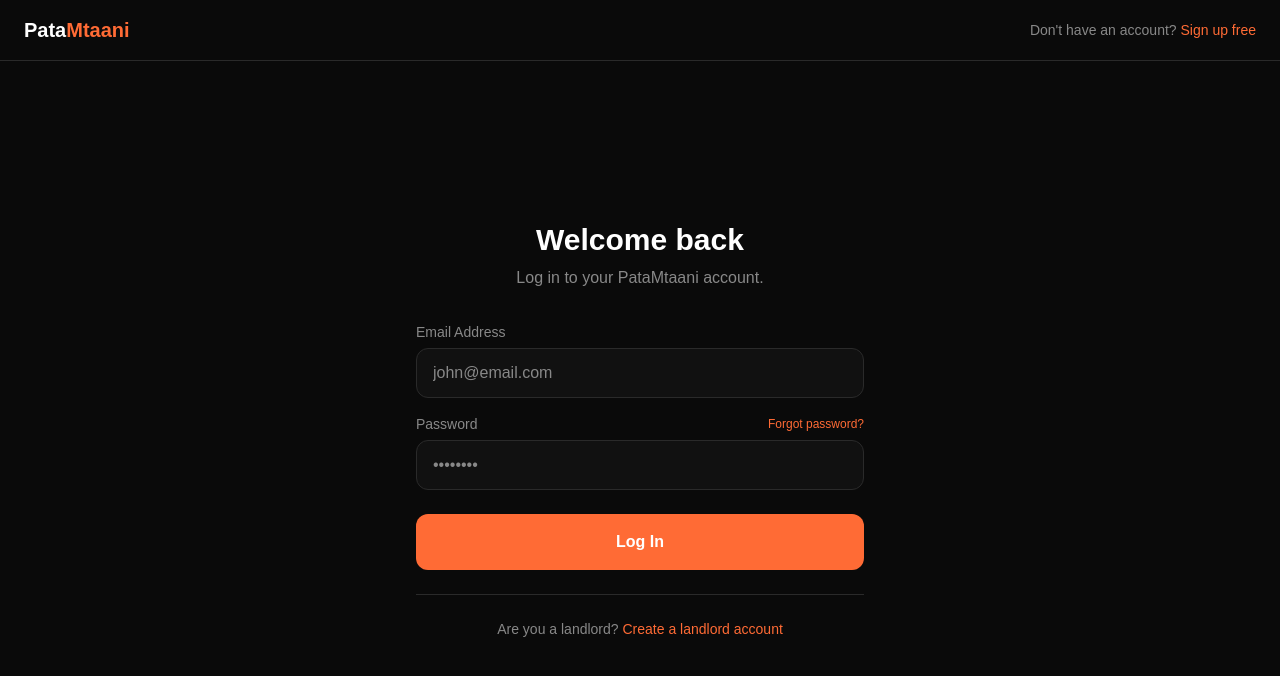
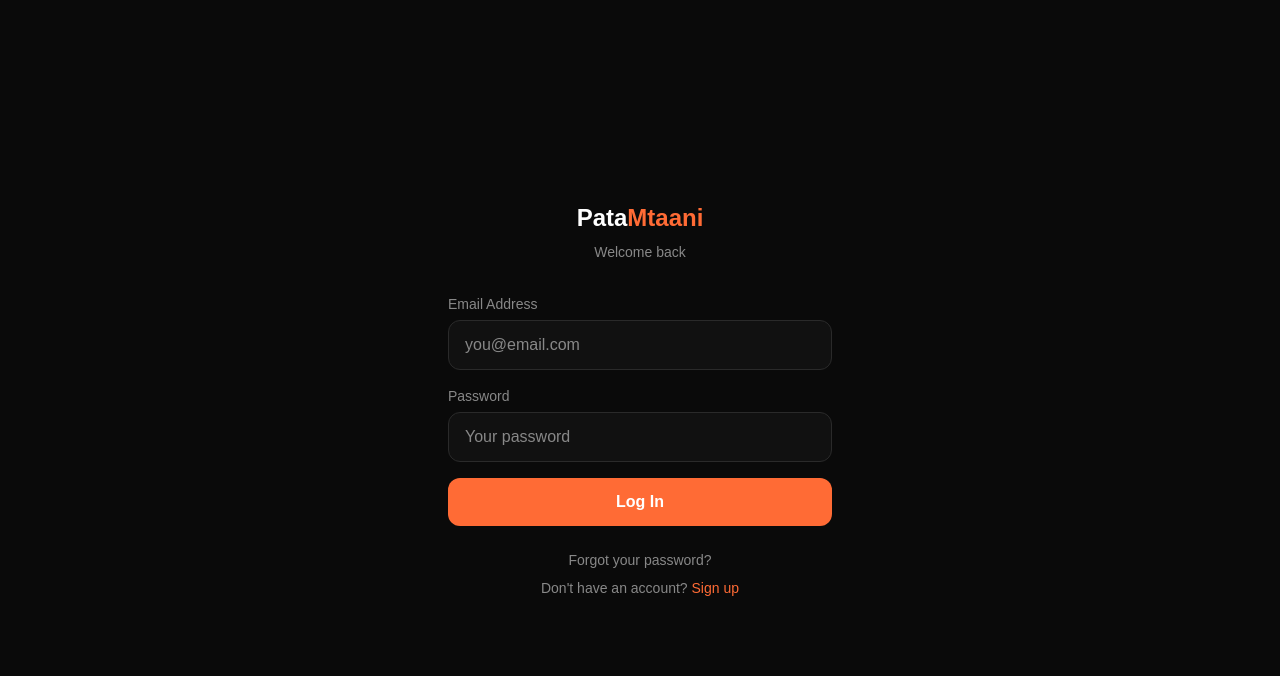
Before and after one commit to finleymwangi/patamtaanikenya, a Next.js app: page /login in a window 1280 px wide. Shown: the top 676 px of the page. Built offline with nearby package versions, Linux system fonts and the light colour scheme.

Commit message:
Fix login page Suspense boundary for Vercel build

```diff
--- a/src/app/login/page.js
+++ b/src/app/login/page.js
@@ -1,20 +1,30 @@
 "use client";
-import { useState, useEffect } from "react";
+import { useState, useEffect, Suspense } from "react";
 import Link from "next/link";
-import { useSearchParams } from "next/navigation";
+import { useRouter, useSearchParams } from "next/navigation";
 
-export default function Login() {
-  const [formData, setFormData] = useState({ email: "", password: "" });
+function LoginForm() {
+  const [email, setEmail] = useState("");
+  const [password, setPassword] = useState("");
+  const [error, setError] = useState("");
   const [loading, setLoading] = useState(false);
-  const [error, setError] = useState("");
+  const router = useRouter();
   const searchParams = useSearchParams();
+  const redirect = searchParams.get("redirect") || null;
 
-  const handleChange = (e) => {
-    const { name, value } = e.target;
-    setFormData((prev) => ({ ...prev, [name]: value }));
-  };
+  useEffect(() => {
+    const stored = localStorage.getItem("patamtaani_user");
+    if (stored) {
+      const user = JSON.parse(stored);
+      if (redirect) {
+        router.push(redirect);
+      } else {
+        router.push(user.role === "landlord" ? "/dashboard/landlord" : "/dashboard/tenant");
+      }
+    }
+  }, []);
 
-  const handleLogin = async (e) => {
+  const handleSubmit = async (e) => {
     e.preventDefault();
     setError("");
     setLoading(true);
@@ -22,17 +32,15 @@ export default function Login() {
       const res = await fetch("/api/auth/login", {
         method: "POST",
         headers: { "Content-Type": "application/json" },
-        body: JSON.stringify(formData),
+        body: JSON.stringify({ email, password }),
       });
       const data = await res.json();
       if (!res.ok) throw new Error(data.error || "Login failed.");
       localStorage.setItem("patamtaani_user", JSON.stringify(data.user));
-
-      const redirectTo = searchParams.get("redirect");
-      if (redirectTo) {
-        window.location.href = redirectTo;
+      if (redirect) {
+        router.push(redirect);
       } else {
-        window.location.href = data.role === "landlord" ? "/dashboard/landlord" : "/dashboard/tenant";
+        router.push(data.role === "landlord" ? "/dashboard/landlord" : "/dashboard/tenant");
       }
     } catch (err) {
       setError(err.message);
@@ -42,59 +50,40 @@ export default function Login() {
   };
 
   return (
-    <main className="min-h-screen bg-[#0a0a0a] text-white flex flex-col">
-
-      <nav className="flex items-center justify-between px-6 py-4 border-b border-[#2a2a2a]">
-        <Link href="/" className="text-xl font-black">
+    <div className="w-full max-w-sm">
+      <div className="text-center mb-8">
+        <Link href="/" className="text-2xl font-black">
           <span className="text-white">Pata</span>
           <span className="text-[#FF6B35]">Mtaani</span>
         </Link>
-        <p className="text-sm text-[#888]">
-          Don't have an account?{" "}
-          <Link href="/signup" className="text-[#FF6B35] hover:underline">Sign up free</Link>
-        </p>
-      </nav>
-
-      <div className="flex-1 flex items-center justify-center px-6 py-12">
-        <div className="w-full max-w-md">
-
-          <div className="text-center mb-8">
-            <h1 className="text-3xl font-black mb-2">Welcome back</h1>
-            <p className="text-[#888]">Log in to your PataMtaani account.</p>
+        <p className="text-[#888] text-sm mt-2">Welcome back</p>
       </div>
 
       {error && (
-            <div className="bg-red-500/10 border border-red-500/20 text-red-400 text-sm px-4 py-3 rounded-xl mb-6">
+        <div className="bg-red-500/10 border border-red-500/20 text-red-400 text-sm px-4 py-3 rounded-xl mb-4">
           {error}
         </div>
       )}
 
-          <form onSubmit={handleLogin} className="space-y-4">
+      <form onSubmit={handleSubmit} className="space-y-4">
         <div>
           <label className="text-sm text-[#888] mb-1.5 block">Email Address</label>
           <input
             type="email"
-                name="email"
-                value={formData.email}
-                onChange={handleChange}
-                placeholder="john@email.com"
+            value={email}
+            onChange={(e) => setEmail(e.target.value)}
+            placeholder="you@email.com"
             required
             className="w-full bg-[#111111] border border-[#2a2a2a] text-white placeholder-[#888] px-4 py-3 rounded-xl focus:outline-none focus:border-[#FF6B35] transition"
           />
         </div>
         <div>
-              <div className="flex items-center justify-between mb-1.5">
-                <label className="text-sm text-[#888]">Password</label>
-                <Link href="/forgot-password" className="text-xs text-[#FF6B35] hover:underline">
-                  Forgot password?
-                </Link>
-              </div>
+          <label className="text-sm text-[#888] mb-1.5 block">Password</label>
           <input
             type="password"
-                name="password"
-                value={formData.password}
-                onChange={handleChange}
-                placeholder="••••••••"
+            value={password}
+            onChange={(e) => setPassword(e.target.value)}
+            placeholder="Your password"
             required
             className="w-full bg-[#111111] border border-[#2a2a2a] text-white placeholder-[#888] px-4 py-3 rounded-xl focus:outline-none focus:border-[#FF6B35] transition"
           />
@@ -102,23 +91,41 @@ export default function Login() {
         <button
           type="submit"
           disabled={loading}
-              className="w-full bg-[#FF6B35] hover:bg-[#E8521A] disabled:opacity-50 text-white font-semibold py-4 rounded-xl transition mt-2"
+          className="w-full bg-[#FF6B35] hover:bg-[#E8521A] disabled:opacity-50 text-white font-semibold py-3 rounded-xl transition"
         >
           {loading ? "Logging in..." : "Log In"}
         </button>
       </form>
 
-          <div className="mt-6 pt-6 border-t border-[#2a2a2a] text-center">
+      <div className="text-center mt-6 space-y-2">
+        <Link href="/forgot-password" className="block text-sm text-[#888] hover:text-white transition">
+          Forgot your password?
+        </Link>
         <p className="text-sm text-[#888]">
-              Are you a landlord?{" "}
-              <Link href="/signup?role=landlord" className="text-[#FF6B35] hover:underline">
-                Create a landlord account
+          Don't have an account?{" "}
+          <Link href="/signup" className="text-[#FF6B35] hover:underline">
+            Sign up
           </Link>
         </p>
       </div>
+    </div>
+  );
+}
 
+export default function Login() {
+  return (
+    <main className="min-h-screen bg-[#0a0a0a] text-white flex items-center justify-center px-6">
+      <Suspense fallback={
+        <div className="w-full max-w-sm text-center">
+          <div className="text-2xl font-black mb-4">
+            <span className="text-white">Pata</span>
+            <span className="text-[#FF6B35]">Mtaani</span>
           </div>
+          <p className="text-[#888]">Loading...</p>
         </div>
+      }>
+        <LoginForm />
+      </Suspense>
     </main>
   );
 }
```
Lines whose indentation alone changed are shown as unchanged.
